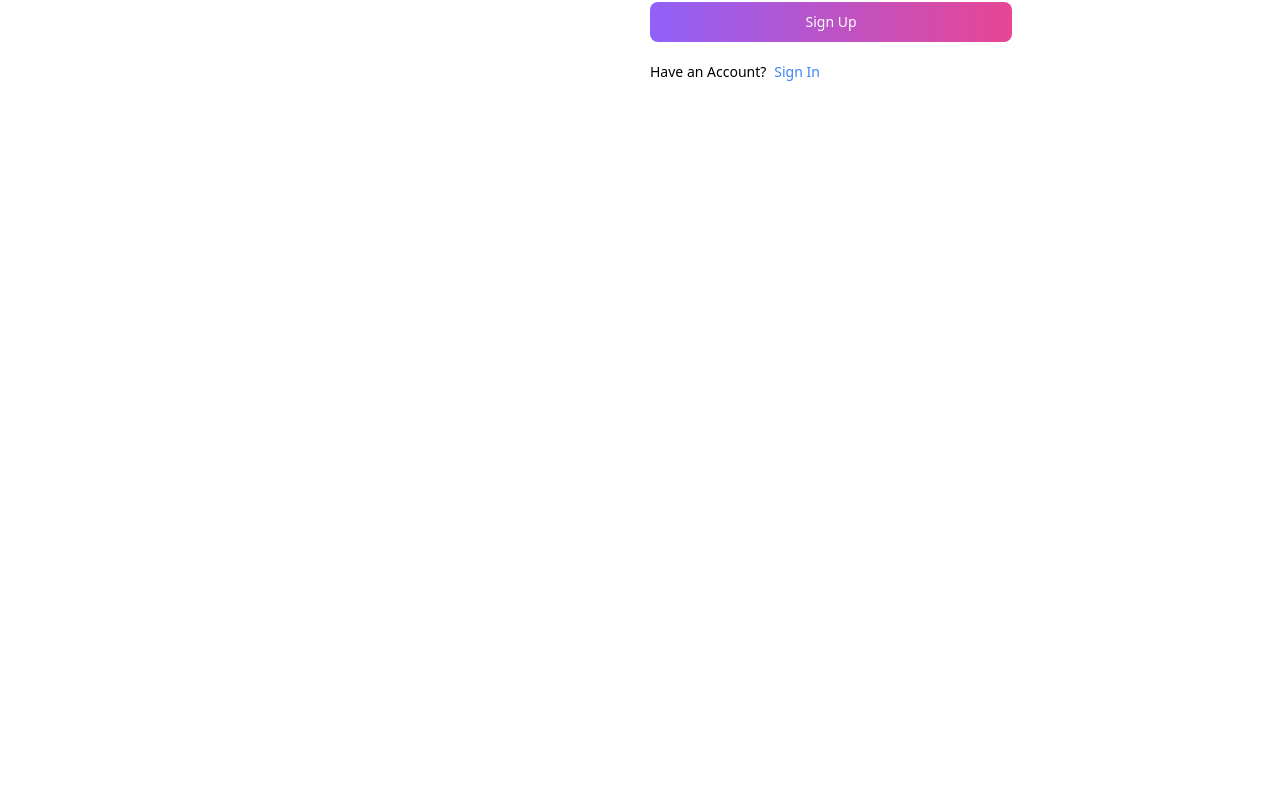
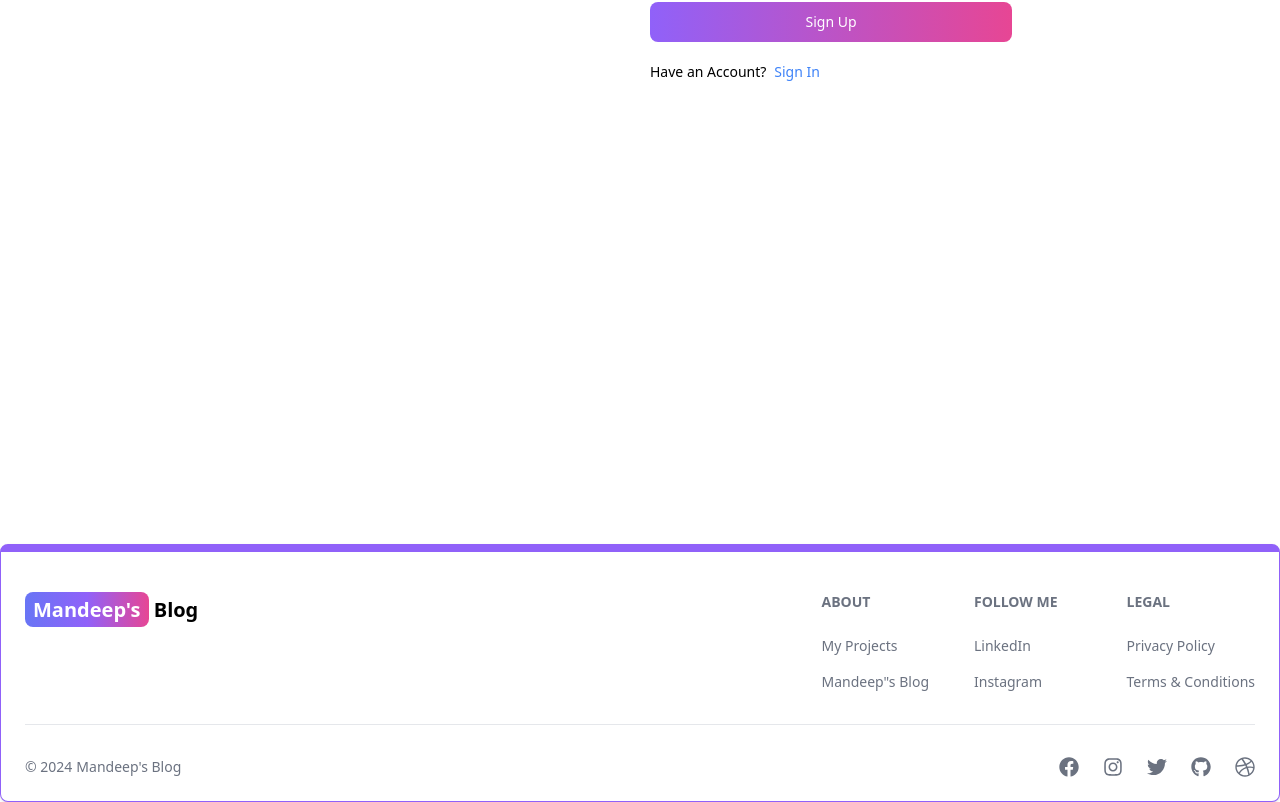
Before and after one commit to tech7msjhass/bawa-mern-blog, a React (Vite) app in the folder client/: page /sign-up in a window 1280 px wide. Shown: the part 400-1202 px from the top of the page. Before the commit the page ends 944 px from the top, so only its background shows below. Built offline with nearby package versions, Linux system fonts and the light colour scheme.

Commit message:
created footer component and also made changes to some of the code

```diff
--- a/client/src/App.jsx
+++ b/client/src/App.jsx
@@ -6,6 +6,7 @@
 import Dashboard from "./pages/Dashboard";
 import Projects from "./pages/Projects";
 import Header from "./components/Header";
+import FooterComponent from "./components/Footer";
 
 const App = () => {
   return (
@@ -19,6 +20,7 @@
         <Route path="/dashboard" element={<Dashboard />} />
         <Route path="/projects" element={<Projects />} />
       </Routes>
+      <FooterComponent />
     </BrowserRouter>
   );
 };
--- /dev/null
+++ b/client/src/components/Footer.jsx
@@ -0,0 +1,110 @@
+import { Footer } from "flowbite-react";
+import {
+  FaDribbble,
+  FaFacebook,
+  FaGithub,
+  FaInstagram,
+  FaTwitter,
+} from "react-icons/fa";
+import { Link } from "react-router-dom";
+
+const FooterComponent = () => {
+  return (
+    <Footer container className=" border border-t-8 border-purple-500">
+      <div className=" w-full max-w-7xl mx-auto">
+        <div className="grid w-full justify-between sm:flex md:grid-cols-1">
+          <div className=" mt-5">
+            <Link
+              to="/"
+              className=" self-center whitespace-nowrap text-lg sm:text-xl font-semibold dark:text-white"
+            >
+              <span className=" px-2 py-1 bg-gradient-to-r from-indigo-500 via-purple-500 to-pink-500 rounded-lg text-white">
+                Mandeep's
+              </span>{" "}
+              Blog
+            </Link>
+          </div>
+          <div className=" grid grid-cols-2 gap-8 mt-4 sm:grid-cols-3 sm:gap-6">
+            <div>
+              <Footer.Title title="About" />
+              <Footer.LinkGroup col>
+                <Footer.Link
+                  href="https://github.com/tech7msjhass"
+                  target="_blank"
+                  rel="noopener noreferrer"
+                >
+                  My Projects
+                </Footer.Link>
+
+                <Footer.Link
+                  href="/about"
+                  target="_blank"
+                  rel="noopener noreferrer"
+                >
+                  Mandeep"s Blog
+                </Footer.Link>
+              </Footer.LinkGroup>
+            </div>
+            <div>
+              <Footer.Title title="Follow Me" />
+              <Footer.LinkGroup col>
+                <Footer.Link
+                  href="https://www.linkedin.com/in/mandeep-singh-19394728b/"
+                  target="_blank"
+                  rel="noopener noreferrer"
+                >
+                  LinkedIn
+                </Footer.Link>
+
+                <Footer.Link
+                  href="https://www.instagram.com/diljit5555.ds/"
+                  target="_blank"
+                  rel="noopener noreferrer"
+                >
+                  Instagram
+                </Footer.Link>
+              </Footer.LinkGroup>
+            </div>
+            <div>
+              <Footer.Title title="Legal" />
+              <Footer.LinkGroup col>
+                <Footer.Link href="#">Privacy Policy</Footer.Link>
+
+                <Footer.Link href="#">Terms &amp; Conditions</Footer.Link>
+              </Footer.LinkGroup>
+            </div>
+          </div>
+        </div>
+        <Footer.Divider />
+        <div className=" w-full sm:flex sm:items-center sm:justify-between">
+          <Footer.Copyright
+            href="#"
+            by="Mandeep's Blog"
+            year={new Date().getFullYear()}
+          />
+          <div className=" flex gap-6 mt-4 sm:mt-0 sm:justify-center">
+            <Footer.Icon href="#" icon={FaFacebook} />
+            <Footer.Icon
+              target="_blank"
+              href="https://www.instagram.com/diljit5555.ds/"
+              icon={FaInstagram}
+            />
+            <Footer.Icon
+              target="_blank"
+              href="https://x.com/TechMsjhass"
+              icon={FaTwitter}
+            />
+            <Footer.Icon
+              target="_blank"
+              href="https://github.com/tech7msjhass"
+              icon={FaGithub}
+            />
+            <Footer.Icon href="#" icon={FaDribbble} />
+          </div>
+        </div>
+      </div>
+    </Footer>
+  );
+};
+
+export default FooterComponent;
--- a/client/src/pages/SignUp.jsx
+++ b/client/src/pages/SignUp.jsx
@@ -92,7 +92,14 @@
               type="submit"
               disabled={loading}
             >
-              {loading ? <Spinner size="sm" /> : "Sign Up"}
+              {loading ? (
+                <>
+                  <Spinner size="sm" />
+                  <span className=" pl-2">Loading...</span>
+                </>
+              ) : (
+                "Sign Up"
+              )}
             </Button>
           </form>
           <div className=" flex gap-2 text-sm mt-5">
```
Also changed, not shown: 2 other files (tests, documents, lock files or other folders).
